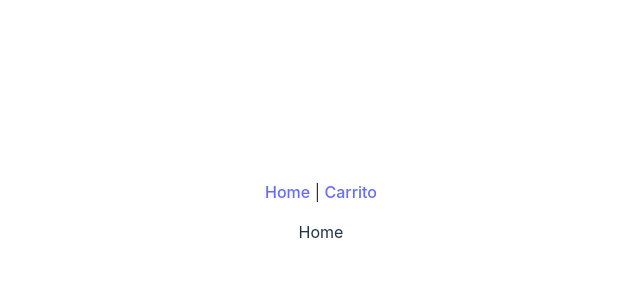
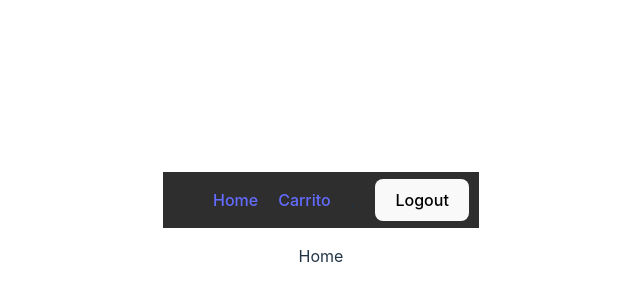
Before and after one commit to Arieljunik/PNT2, a Vue app: page / in a window 1280 px wide. Shown: the part 180-480 px from the top of the page, without its empty margins (319-959 px from the left). Built offline with nearby package versions, Linux system fonts and the light colour scheme.

Commit message:
agrego el navbar

```diff
--- a/src/App.vue
+++ b/src/App.vue
@@ -1,12 +1,10 @@
 <script setup>
 import { RouterLink, RouterView } from 'vue-router';
+import Navbar from './components/Navbar.vue'
 </script>
 
 <template>
-  <div>
-    <RouterLink to="/">Home</RouterLink> |
-    <RouterLink to="/carrito">Carrito</RouterLink>
-  </div>
+  <Navbar></Navbar>
   <RouterView></RouterView>
 </template>
 
```
